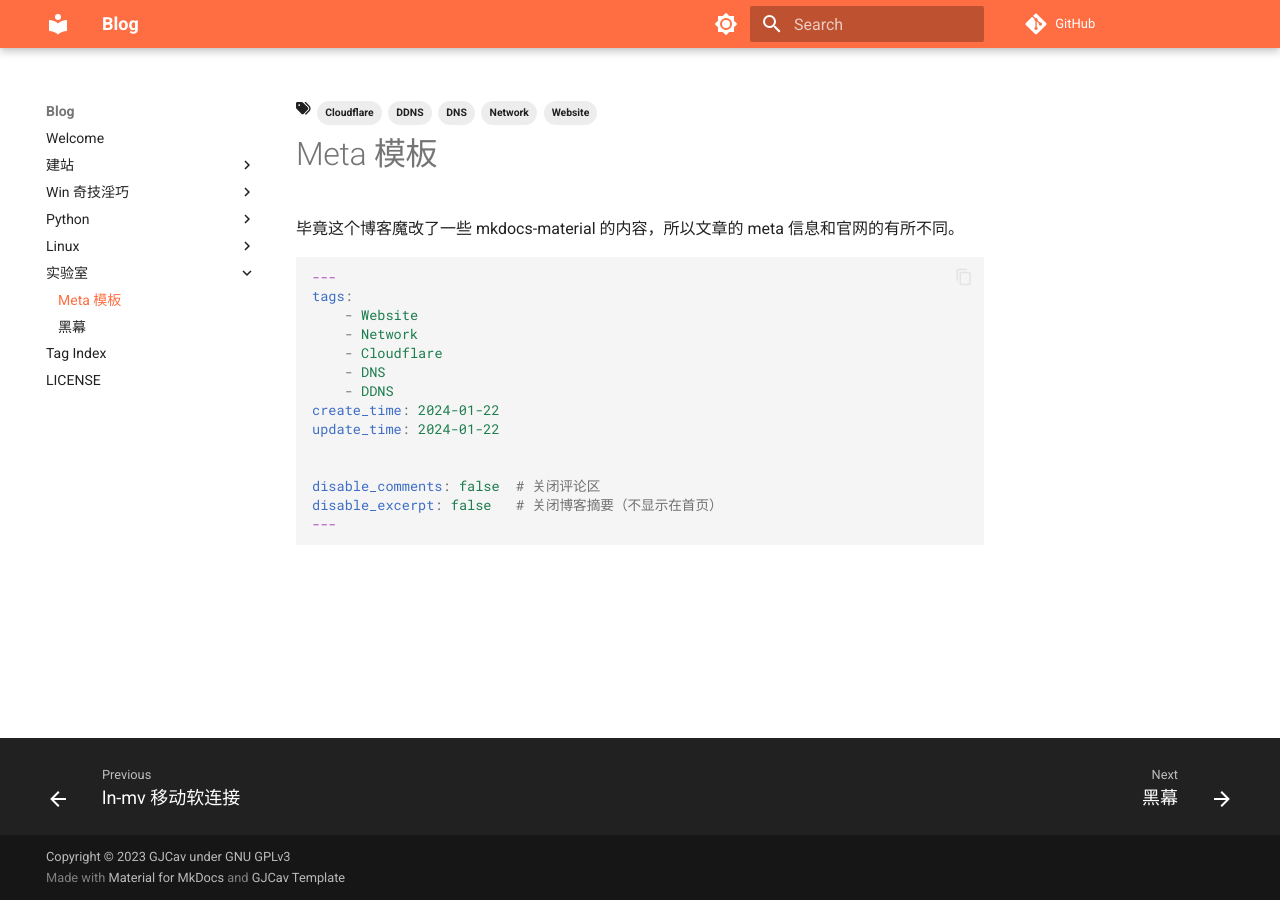
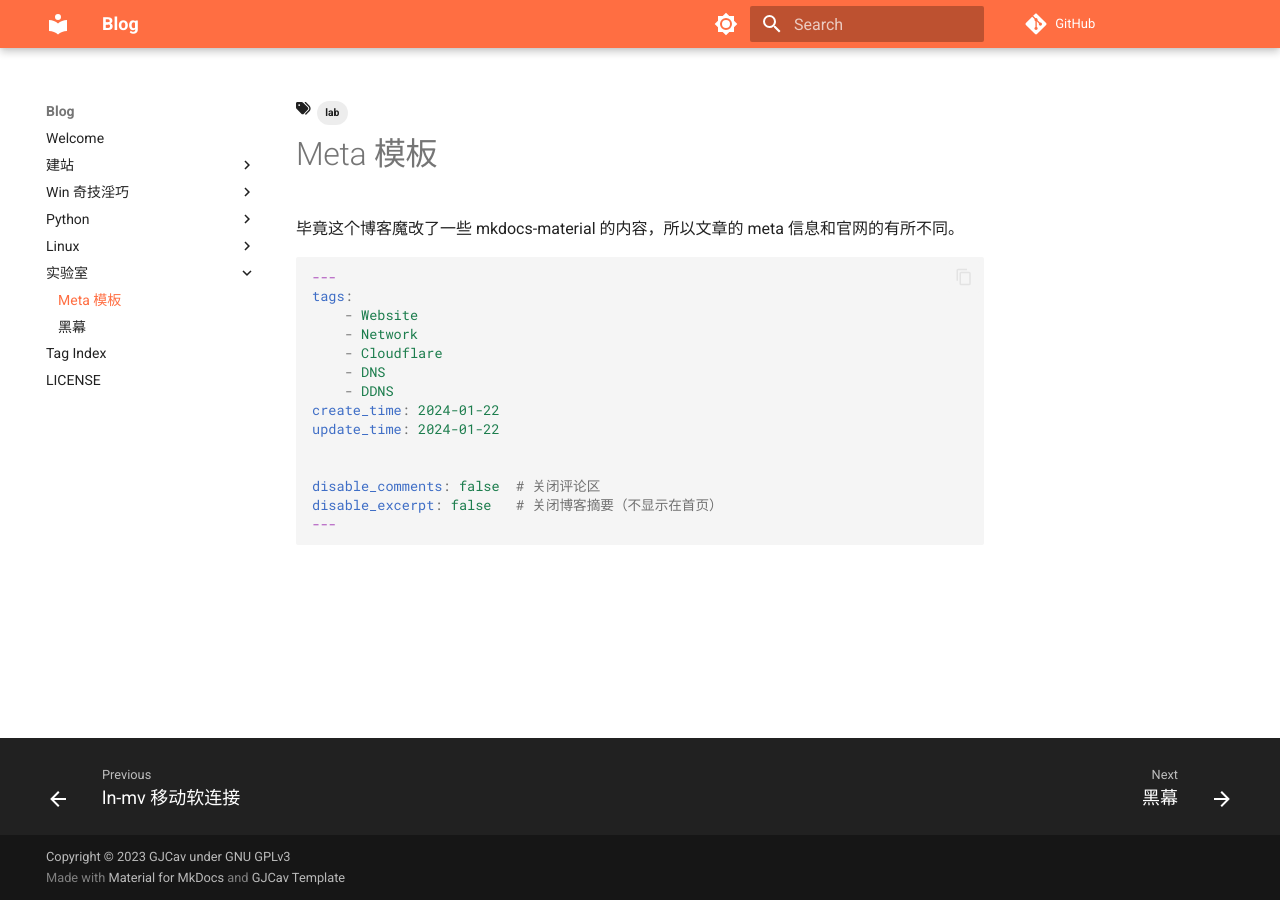
Before and after one commit to GJCav/blog, an MkDocs documentation site: the page built from docs/blog-lab/meta模板.md, in a window 1280 px wide. Built offline with MkDocs 1.6.1 and Material for MkDocs 9.7.7, drawn with Linux system fonts in a browser that asks for light colours; comment, search, counter and statistics services are not loaded.

Commit message:
fix tags

```diff
--- a/docs/blog-lab/meta模板.md
+++ b/docs/blog-lab/meta模板.md
@@ -1,10 +1,6 @@
 ---
 tags:
-    - Website
-    - Network
-    - Cloudflare
-    - DNS
-    - DDNS
+    - lab
 create_time: 2024-01-22
 update_time: 2024-01-22
 
```
Also changed, not shown: docs/Linux/N持久模式.md (+1 -2 lines).
